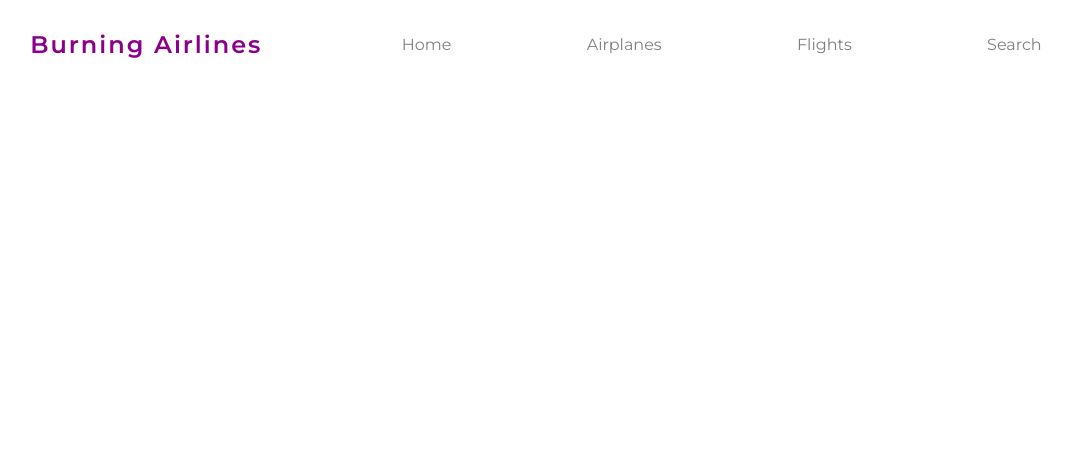
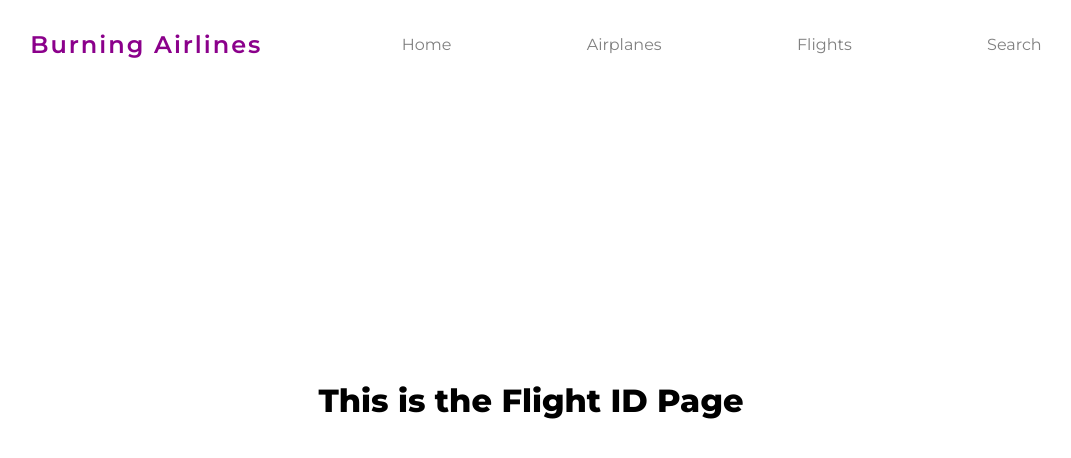
Before and after one commit to gabrielcon6/project-2-airlines, a React (Create React App) app in the folder burning_airlines_app/: page /flightId in a window 1280 px wide. Shown: the top 458 px of the page, without its empty margins (109-1180 px from the left). Built offline with nearby package versions, Linux system fonts and the light colour scheme.

Commit message:
inserting FlightID

```diff
--- a/burning_airlines_app/src/components/App.js
+++ b/burning_airlines_app/src/components/App.js
@@ -3,8 +3,9 @@ import Nav from "./Nav";
 import HomePage from "../pages/HomePage";
 import Airplanes from "../pages/Airplanes";
 import FlightsPage from "../pages/FlightsPage";
+import FlightID from "../pages/FlightID";
 import SearchFlight from "../pages/SearchFlight";
-import { BrowserRouter as Router, Switch, Route } from "react-router-dom";
+import { BrowserRouter as Router, Switch, Route, Link } from "react-router-dom";
 
 function App() {
   return (
@@ -15,6 +16,7 @@ function App() {
           <Route path="/" exact component={HomePage} />
           <Route path="/airplanes" component={Airplanes} />
           <Route path="/flights" component={FlightsPage} />
+          <Route path="/flightId" component={FlightID} />
           <Route path="/search" component={SearchFlight} />
         </Switch>
       </div>
--- a/burning_airlines_app/src/components/Flights.js
+++ b/burning_airlines_app/src/components/Flights.js
@@ -1,5 +1,7 @@
 import React, { Component, Fragment } from "react";
 import axios from "axios";
+import { Link } from "react-router-dom";
+
 
 class Flights extends Component {
   constructor(props) {
@@ -23,10 +25,12 @@ class Flights extends Component {
     const myDatabase = this.state.flightsList.map(flight => (
       <>
       <ul key={flight.id}>
+
         <li> Flight Name: {flight.name} </li>
         <li> Departure: {flight.start_date} </li>
         <li> From: {flight.origin} </li>
         <li> To: {flight.destination} </li>
+        < Link to="/flightId"> More Details </Link>
       </ul><br />
       </>
     ));
--- /dev/null
+++ b/burning_airlines_app/src/pages/FlightID.js
@@ -0,0 +1,12 @@
+import React from "react";
+// import "../styles/flights.css";
+
+function FlightID() {
+  return (
+    <div className="airplanes-list">
+      <h1>This is the Flight ID Page</h1>
+    </div>
+  );
+}
+
+export default FlightID;
```
